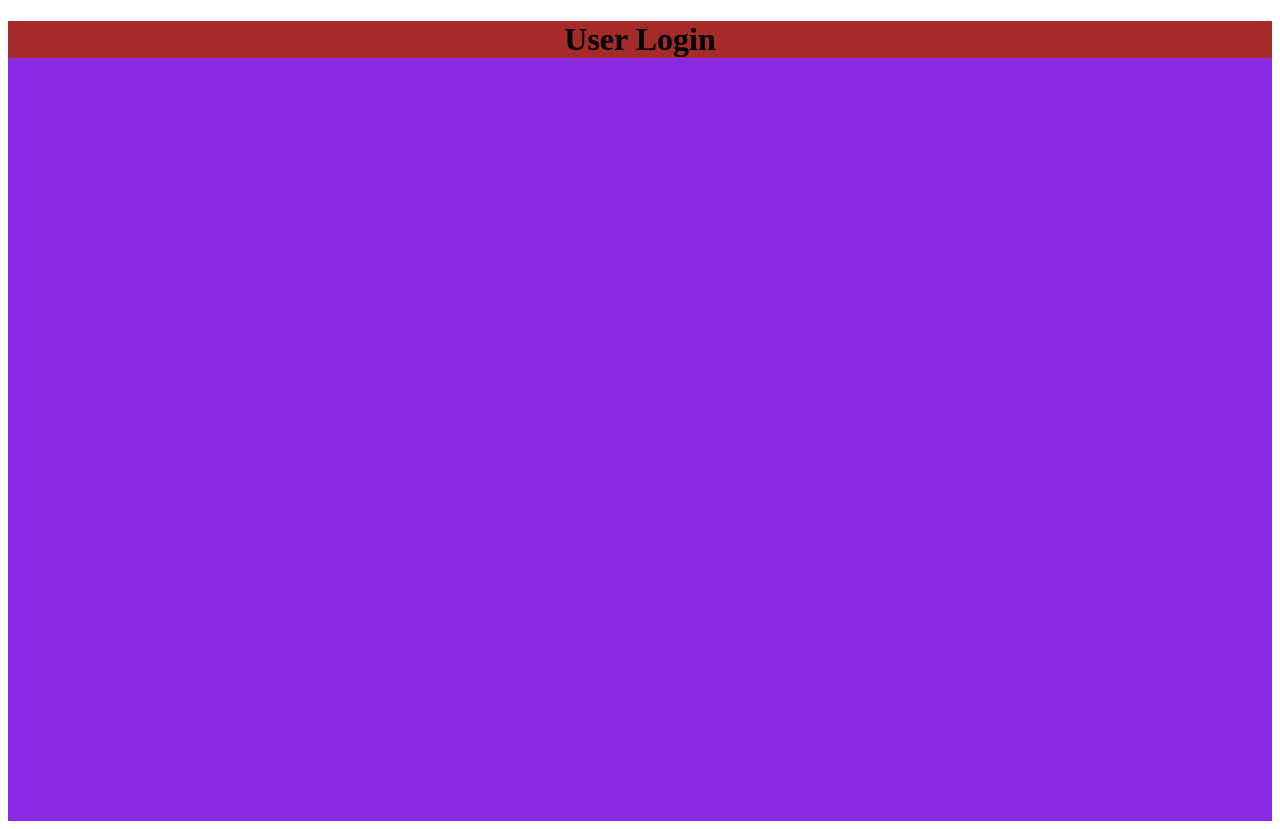
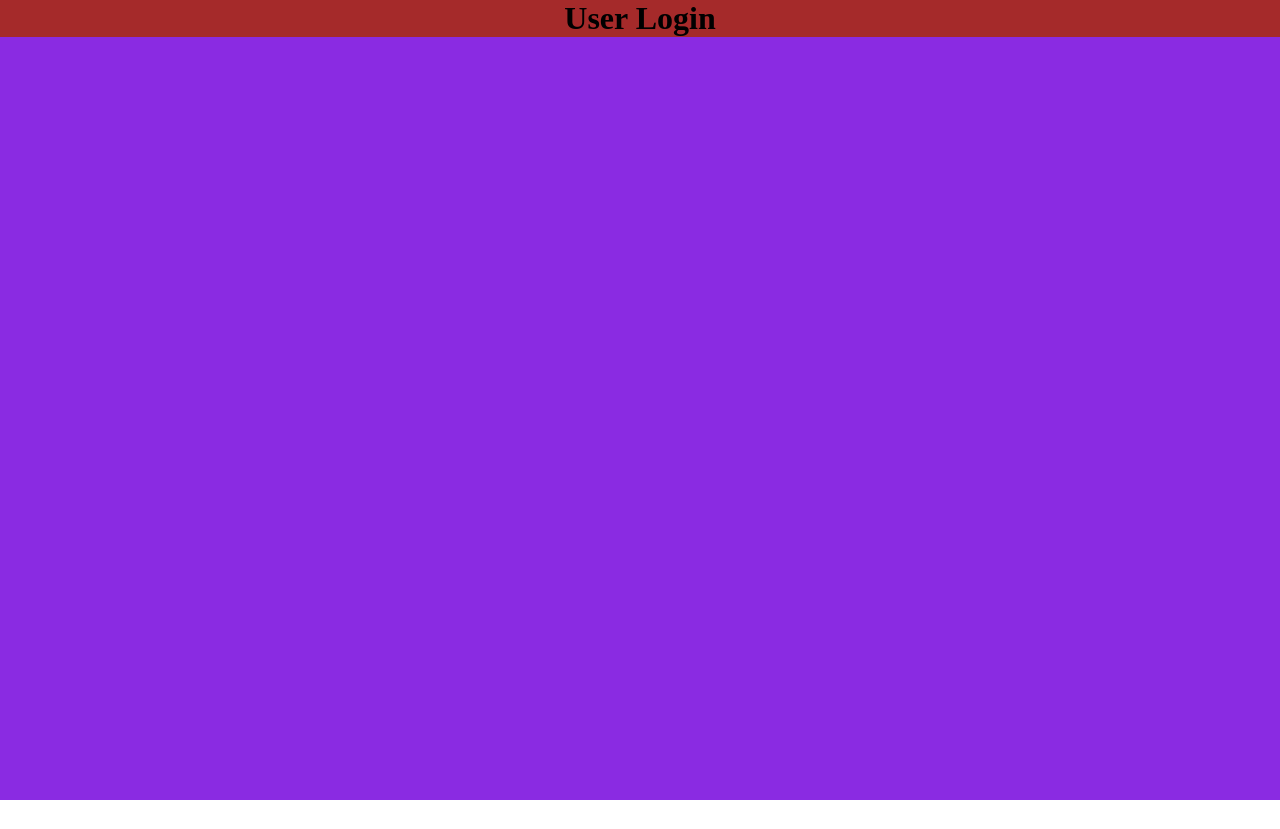
Before and after one commit to clovisdemelo/user-login, a plain HTML site: page index.html in a window 1280 px wide. After the commit the page ends 800 px from the top, so only its background shows below. Drawn offline with Linux system fonts and the light colour scheme.

Commit message:
update styles.css - remove blank space

```diff
--- a/styles.css
+++ b/styles.css
@@ -7,3 +7,11 @@
 text-align: center;
 background-color: brown;
 }
+
+body {
+    margin: 0;
+}
+
+h1 {
+    margin: 0;
+}
```
